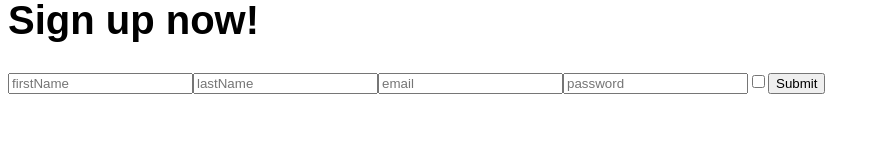
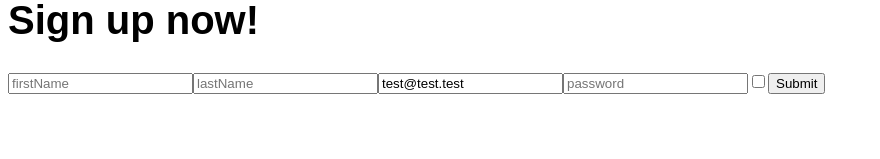
Before and after one commit to Makskuh/fe-2023-1-react-app, a React (Create React App) app: page /signup in a window 1280 px wide. Shown: the part 141-300 px from the top of the page, without its empty margins (0-880 px from the left). Built offline with nearby package versions, Linux system fonts and the light colour scheme.

Commit message:
Add better Formik usage

```diff
--- a/src/components/forms/SignUpForm/index.jsx
+++ b/src/components/forms/SignUpForm/index.jsx
@@ -4,7 +4,7 @@ import { Formik, Form, Field, ErrorMessage } from 'formik';
 const initialState = {
   firstName: '',
   lastName: '',
-  email: '',
+  email: 'test@test.test',
   password: '',
   isAgree: false,
 };
@@ -13,53 +13,19 @@ function SignUpForm(props) {
   const onSumbit = (values, formikBag) => {
     console.log(values);
     console.log(formikBag);
+    formikBag.resetForm();
   };
 
   return (
     <Formik initialValues={initialState} onSubmit={onSumbit}>
-      {(formikProps) => {
-        console.log(formikProps);
-        return (
-          <form
-            onSubmit={formikProps.handleSubmit}
-            onReset={formikProps.handleReset}
-          >
-            <input
-              name='firstName'
-              placeholder='firstName'
-              value={formikProps.values.firstName}
-              onChange={formikProps.handleChange}
-            />
-            <input
-              name='lastName'
-              placeholder='lastName'
-              value={formikProps.values.lastName}
-              onChange={formikProps.handleChange}
-            />
-            <input
-              name='email'
-              type='email'
-              placeholder='email'
-              value={formikProps.values.email}
-              onChange={formikProps.handleChange}
-            />
-            <input
-              name='password'
-              type='password'
-              placeholder='password'
-              value={formikProps.values.password}
-              onChange={formikProps.handleChange}
-            />
-            <input
-              name='isAgree'
-              type='checkbox'
-              value={formikProps.values.isAgree}
-              onChange={formikProps.handleChange}
-            />
-            <button type='submit'>Submit</button>
-          </form>
-        );
-      }}
+      <Form>
+        <Field name='firstName' placeholder='firstName' />
+        <Field name='lastName' placeholder='lastName' />
+        <Field name='email' type='email' placeholder='email' />
+        <Field name='password' type='password' placeholder='password' />
+        <Field name='isAgree' type='checkbox' />
+        <button type='submit'>Submit</button>
+      </Form>
     </Formik>
   );
 }
```
